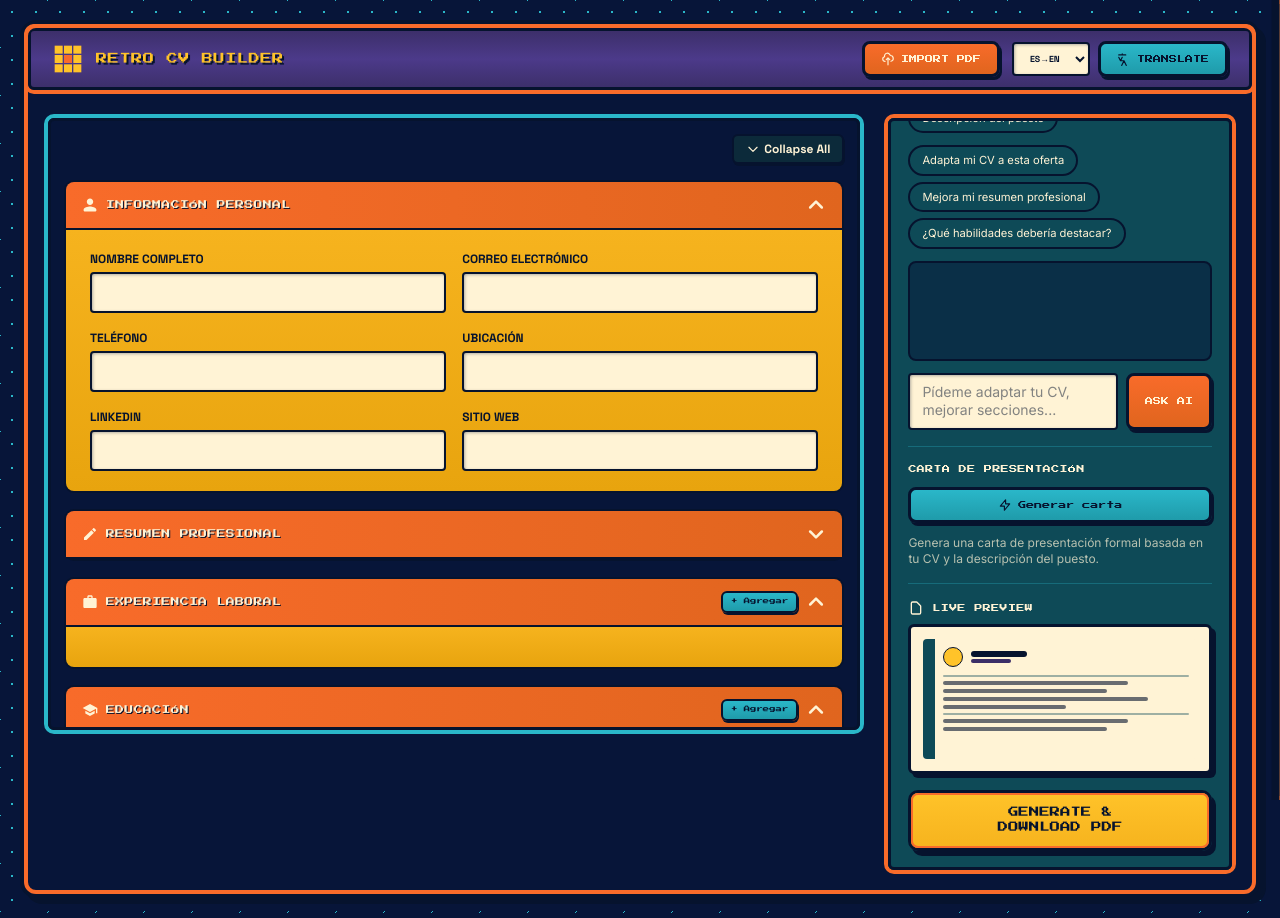
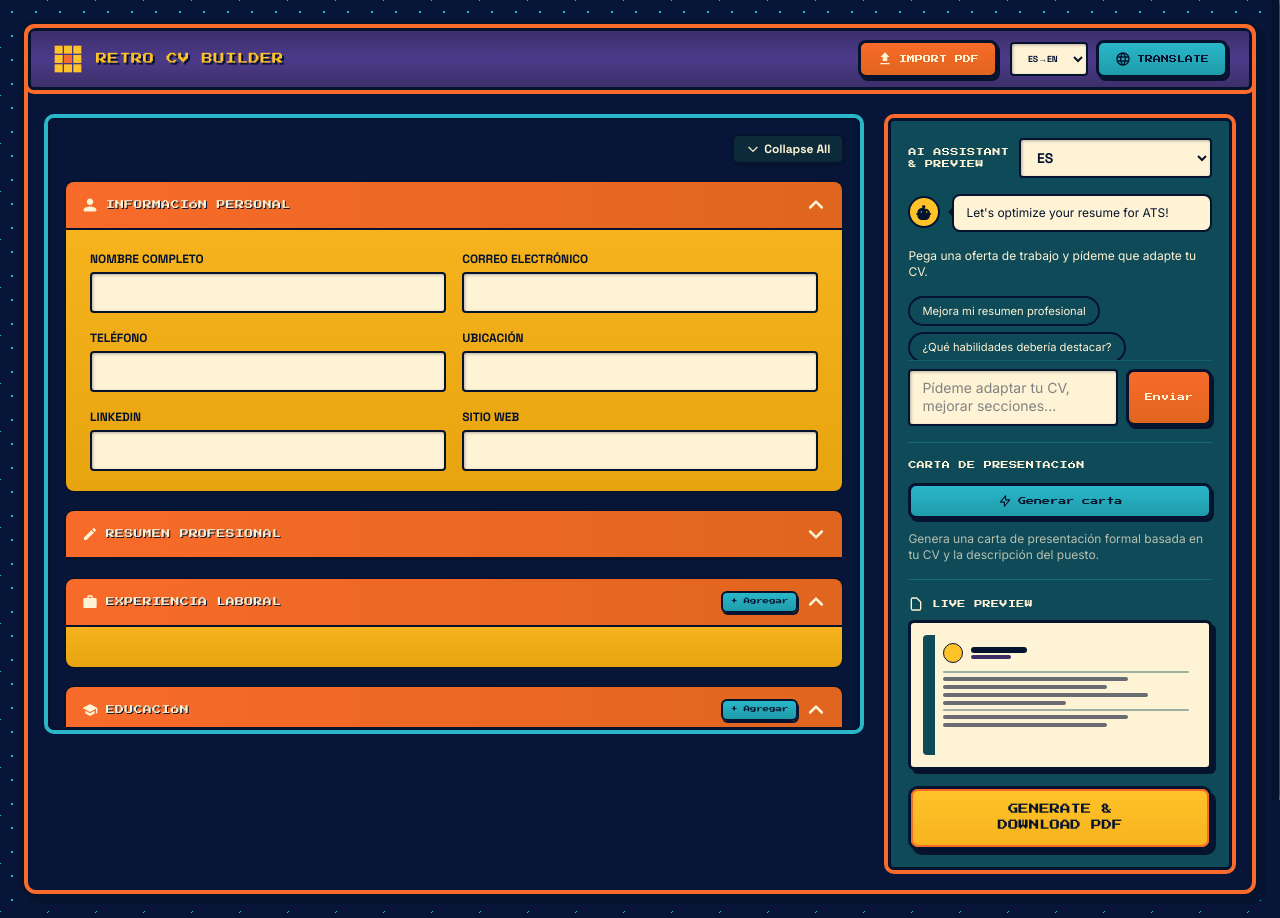
Before and after one commit to josepita0/ats-generator-friendly, a Next.js app: page /cv in a window 1280 px wide. Built offline with nearby package versions, Linux system fonts and the light colour scheme; what @react-pdf/renderer would draw is missing.

Commit message:
fix: sticky chat input, button icons, mobile translate direction modal

```diff
--- a/components/chat/ChatSection.tsx
+++ b/components/chat/ChatSection.tsx
@@ -25,6 +25,14 @@ export function ChatSection({ dict, getCvData, onApplySuggestion, language, jobD
   const [error, setError] = useState('');
   const [suggestionStatuses, setSuggestionStatuses] = useState<Record<string, SuggestionStatus>>({});
   const messagesEndRef = useRef<HTMLDivElement>(null);
+  const textareaRef = useRef<HTMLTextAreaElement>(null);
+
+  const autoGrowTextarea = useCallback(() => {
+    const el = textareaRef.current;
+    if (!el) return;
+    el.style.height = 'auto';
+    el.style.height = `${Math.min(el.scrollHeight, 120)}px`;
+  }, []);
 
   useEffect(() => {
     messagesEndRef.current?.scrollIntoView({ behavior: 'smooth' });
@@ -115,7 +123,8 @@ export function ChatSection({ dict, getCvData, onApplySuggestion, language, jobD
 
   if (compact) {
     return (
-      <div className="flex flex-col gap-3">
+      <div className="flex flex-col flex-1 min-h-0">
+        <div className="flex-1 overflow-y-auto flex flex-col gap-3">
           <div className="flex items-center gap-2">
             <button
               type="button"
@@ -155,7 +164,7 @@ export function ChatSection({ dict, getCvData, onApplySuggestion, language, jobD
             </div>
           )}
 
-        <div className="border-2 border-[#06132E] rounded-lg bg-[#071539]/50 min-h-[100px] max-h-[250px] overflow-y-auto">
+          <div className="border-2 border-[#06132E] rounded-lg bg-[#071539]/50">
             {messages.map((msg) => (
               <div key={msg.id} className="p-2.5 border-b border-[#2AB7C9]/10 last:border-b-0">
                 <div className="flex items-start gap-2">
@@ -204,18 +213,21 @@ export function ChatSection({ dict, getCvData, onApplySuggestion, language, jobD
 
             <div ref={messagesEndRef} />
           </div>
+        </div>
 
-        <div className="flex gap-2">
+        <div className="flex-shrink-0 flex gap-2 pt-2 border-t border-[#2AB7C9]/20">
           <textarea
+            ref={textareaRef}
             value={input}
-            onChange={(e) => setInput(e.target.value)}
+            onChange={(e) => { setInput(e.target.value); autoGrowTextarea(); }}
+            onInput={autoGrowTextarea}
             onKeyDown={handleKeyDown}
             placeholder={dict.chat.placeholder}
             rows={2}
             disabled={sending}
             className="px-input flex-1 text-xs resize-none"
             aria-label={dict.chat.placeholder}
-            style={{ fontFamily: "'Inter', sans-serif" }}
+            style={{ fontFamily: "'Inter', sans-serif", maxHeight: '120px' }}
           />
           <button
             type="button"
@@ -223,7 +235,7 @@ export function ChatSection({ dict, getCvData, onApplySuggestion, language, jobD
             disabled={sending || !input.trim()}
             className="px-btn-orange shrink-0 text-xs py-1 px-3"
           >
-            {sending ? '...' : 'ASK AI'}
+            {sending ? '...' : dict.chat.send}
           </button>
         </div>
       </div>
--- a/components/cv-form/PdfImporter.tsx
+++ b/components/cv-form/PdfImporter.tsx
@@ -91,9 +91,9 @@ export function PdfImporter({ onImport, dict, compact = false, mobile = false }:
           disabled={isDisabled}
           className="px-btn-orange w-10 h-10 flex items-center justify-center p-0"
         >
-          <svg className="w-4 h-4" fill="none" stroke="currentColor" viewBox="0 0 24 24">
-            <path strokeLinecap="round" strokeLinejoin="round" strokeWidth={2} d="M7 16a4 4 0 01-.88-7.903A5 5 0 1115.9 6L16 6a5 5 0 011 9.9M15 13l-3-3m0 0l-3 3m3-3v12" />
-          </svg>
+        <svg className="w-5 h-5 text-[#FFF3D5]" fill="currentColor" viewBox="0 0 24 24">
+          <path d="M5 20h14v-2H5v2zm7-18L5.33 9h3.34v6h6.66V9h3.34z" />
+        </svg>
         </button>
       </div>
     );
@@ -115,8 +115,8 @@ export function PdfImporter({ onImport, dict, compact = false, mobile = false }:
           disabled={isDisabled}
           className="px-btn-orange flex items-center gap-1.5"
         >
-          <svg className="w-3.5 h-3.5" fill="none" stroke="currentColor" viewBox="0 0 24 24">
-            <path strokeLinecap="round" strokeLinejoin="round" strokeWidth={2} d="M7 16a4 4 0 01-.88-7.903A5 5 0 1115.9 6L16 6a5 5 0 011 9.9M15 13l-3-3m0 0l-3 3m3-3v12" />
+          <svg className="w-4 h-4 text-[#FFF3D5]" fill="currentColor" viewBox="0 0 24 24">
+            <path d="M5 20h14v-2H5v2zm7-18L5.33 9h3.34v6h6.66V9h3.34z" />
           </svg>
           {getButtonText()}
         </button>
--- a/components/cv-form/TranslateButton.tsx
+++ b/components/cv-form/TranslateButton.tsx
@@ -18,6 +18,7 @@ export function TranslateButton({ onTranslate, dict, getCvData, compact = false,
   const [state, setState] = useState<TranslateState>('idle');
   const [error, setError] = useState('');
   const [direction, setDirection] = useState<'es-to-en' | 'en-to-es'>('es-to-en');
+  const [showDirectionPicker, setShowDirectionPicker] = useState(false);
 
   const handleTranslate = async () => {
     setState('translating');
@@ -66,16 +67,51 @@ export function TranslateButton({ onTranslate, dict, getCvData, compact = false,
 
   if (mobile) {
     return (
+      <div className="relative">
         <button
           type="button"
-        onClick={handleTranslate}
+          onClick={() => setShowDirectionPicker(!showDirectionPicker)}
           disabled={state === 'translating'}
           className="px-btn-teal w-10 h-10 flex items-center justify-center p-0"
         >
-        <svg className="w-4 h-4" fill="none" stroke="currentColor" viewBox="0 0 24 24">
-          <path strokeLinecap="round" strokeLinejoin="round" strokeWidth={2} d="M3 5h12M9 3v2m0 4l-3 6m0 0l-3-6m3 6h6m-4 8l4-8m0 0l4 8" />
+          <svg className="w-5 h-5 text-[#06132E]" fill="currentColor" viewBox="0 0 24 24">
+            <path d="M11.99 2C6.47 2 2 6.48 2 12s4.47 10 9.99 10C17.52 22 22 17.52 22 12S17.52 2 11.99 2zm6.93 6h-2.95c-.32-1.25-.78-2.45-1.38-3.56 1.84.63 3.37 1.91 4.33 3.56zM12 4.04c.83 1.2 1.48 2.53 1.91 3.96h-3.82c.43-1.43 1.08-2.76 1.91-3.96zM4.26 14C4.1 13.36 4 12.69 4 12s.1-1.36.26-2h3.38c-.08.66-.14 1.32-.14 2s.06 1.34.14 2H4.26zm.82 2h2.95c.32 1.25.78 2.45 1.38 3.56-1.84-.63-3.37-1.91-4.33-3.56zm2.95-8H5.08c.96-1.65 2.49-2.93 4.33-3.56C8.81 5.55 8.35 6.75 8.03 8zM12 19.96c-.83-1.2-1.48-2.53-1.91-3.96h3.82c-.43 1.43-1.08 2.76-1.91 3.96zM14.34 14H9.66c-.09-.66-.16-1.32-.16-2s.07-1.35.16-2h4.68c.09.65.16 1.32.16 2s-.07 1.34-.16 2zm.25 5.56c.6-1.11 1.06-2.31 1.38-3.56h2.95c-.96 1.65-2.49 2.93-4.33 3.56zM16.36 14c.08-.66.14-1.32.14-2s-.06-1.34-.14-2h3.38c.16.64.26 1.31.26 2s-.1 1.36-.26 2h-3.38z" />
           </svg>
         </button>
+
+        {showDirectionPicker && (
+          <div className="absolute top-full right-0 mt-2 bg-[#0E4A57] rounded-lg border-2 border-[#F86B2A] p-3 shadow-[4px_4px_0_#06132E] z-[90] min-w-[160px]">
+            <p className="text-[#FFF3D5] font-label-md font-bold text-[10px] mb-2 text-center uppercase">
+              {dict.translate.direction}
+            </p>
+            <div className="flex flex-col gap-1.5 mb-2">
+              <button
+                type="button"
+                onClick={() => { setDirection('es-to-en'); setShowDirectionPicker(false); handleTranslate(); }}
+                disabled={state === 'translating'}
+                className={`px-btn-orange text-[10px] py-1.5 px-3 ${direction === 'es-to-en' ? 'ring-2 ring-[#FFC329]' : ''}`}
+              >
+                {dict.translate.esToEn}
+              </button>
+              <button
+                type="button"
+                onClick={() => { setDirection('en-to-es'); setShowDirectionPicker(false); handleTranslate(); }}
+                disabled={state === 'translating'}
+                className={`px-btn-teal text-[10px] py-1.5 px-3 ${direction === 'en-to-es' ? 'ring-2 ring-[#FFC329]' : ''}`}
+              >
+                {dict.translate.enToEs}
+              </button>
+            </div>
+            <button
+              type="button"
+              onClick={() => setShowDirectionPicker(false)}
+              className="px-pill text-[9px] w-full"
+            >
+              Cancel
+            </button>
+          </div>
+        )}
+      </div>
     );
   }
 
@@ -98,8 +134,8 @@ export function TranslateButton({ onTranslate, dict, getCvData, compact = false,
           disabled={state === 'translating'}
           className="px-btn-teal flex items-center gap-1.5"
         >
-          <svg className="w-3.5 h-3.5" fill="none" stroke="currentColor" viewBox="0 0 24 24">
-            <path strokeLinecap="round" strokeLinejoin="round" strokeWidth={2} d="M3 5h12M9 3v2m0 4l-3 6m0 0l-3-6m3 6h6m-4 8l4-8m0 0l4 8" />
+          <svg className="w-4 h-4 text-[#06132E]" fill="currentColor" viewBox="0 0 24 24">
+            <path d="M11.99 2C6.47 2 2 6.48 2 12s4.47 10 9.99 10C17.52 22 22 17.52 22 12S17.52 2 11.99 2zm6.93 6h-2.95c-.32-1.25-.78-2.45-1.38-3.56 1.84.63 3.37 1.91 4.33 3.56zM12 4.04c.83 1.2 1.48 2.53 1.91 3.96h-3.82c.43-1.43 1.08-2.76 1.91-3.96zM4.26 14C4.1 13.36 4 12.69 4 12s.1-1.36.26-2h3.38c-.08.66-.14 1.32-.14 2s.06 1.34.14 2H4.26zm.82 2h2.95c.32 1.25.78 2.45 1.38 3.56-1.84-.63-3.37-1.91-4.33-3.56zm2.95-8H5.08c.96-1.65 2.49-2.93 4.33-3.56C8.81 5.55 8.35 6.75 8.03 8zM12 19.96c-.83-1.2-1.48-2.53-1.91-3.96h3.82c-.43 1.43-1.08 2.76-1.91 3.96zM14.34 14H9.66c-.09-.66-.16-1.32-.16-2s.07-1.35.16-2h4.68c.09.65.16 1.32.16 2s-.07 1.34-.16 2zm.25 5.56c.6-1.11 1.06-2.31 1.38-3.56h2.95c-.96 1.65-2.49 2.93-4.33 3.56zM16.36 14c.08-.66.14-1.32.14-2s-.06-1.34-.14-2h3.38c.16.64.26 1.31.26 2s-.1 1.36-.26 2h-3.38z" />
           </svg>
           {getButtonText()}
         </button>
```
Lines whose indentation alone changed are shown as unchanged.
